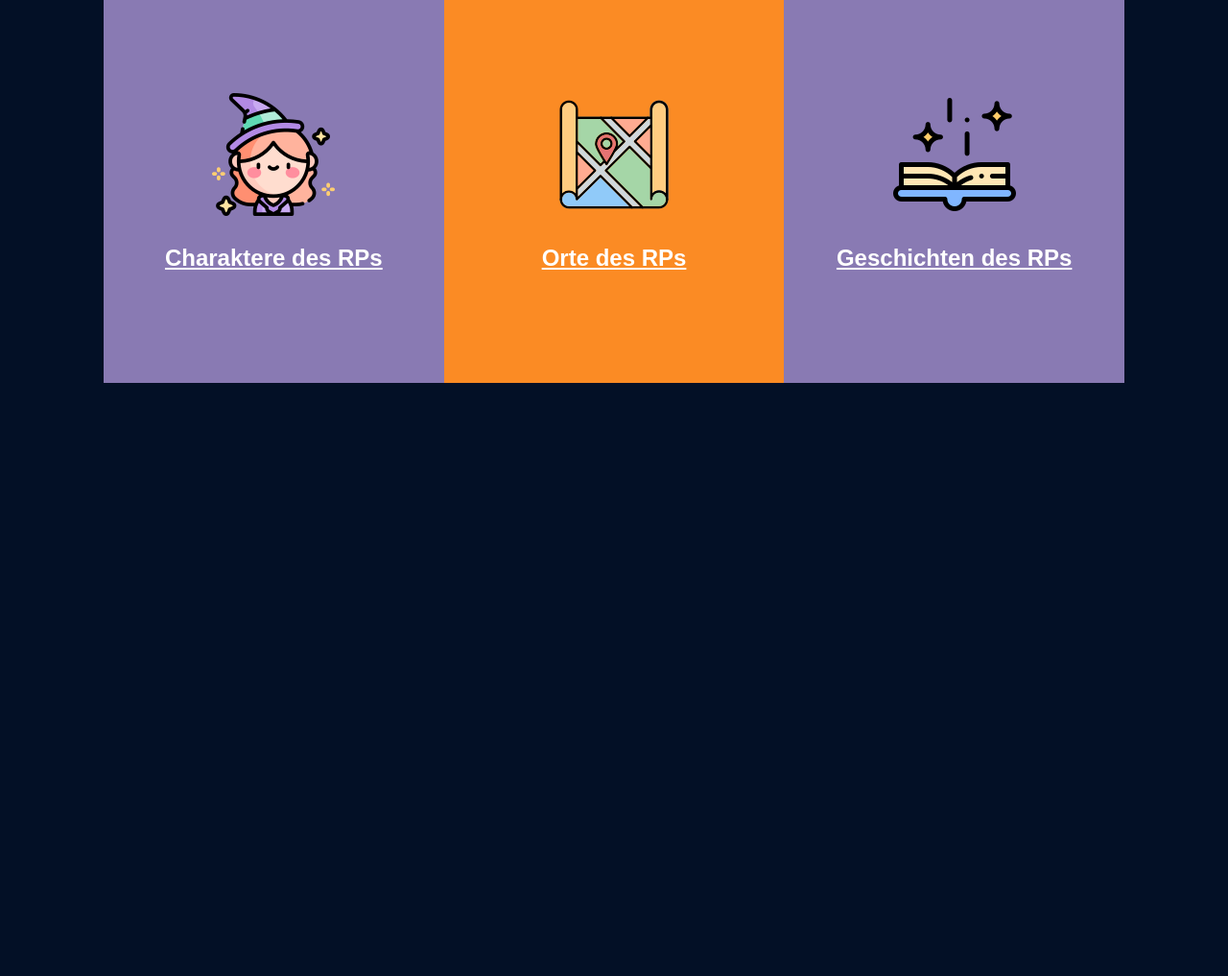
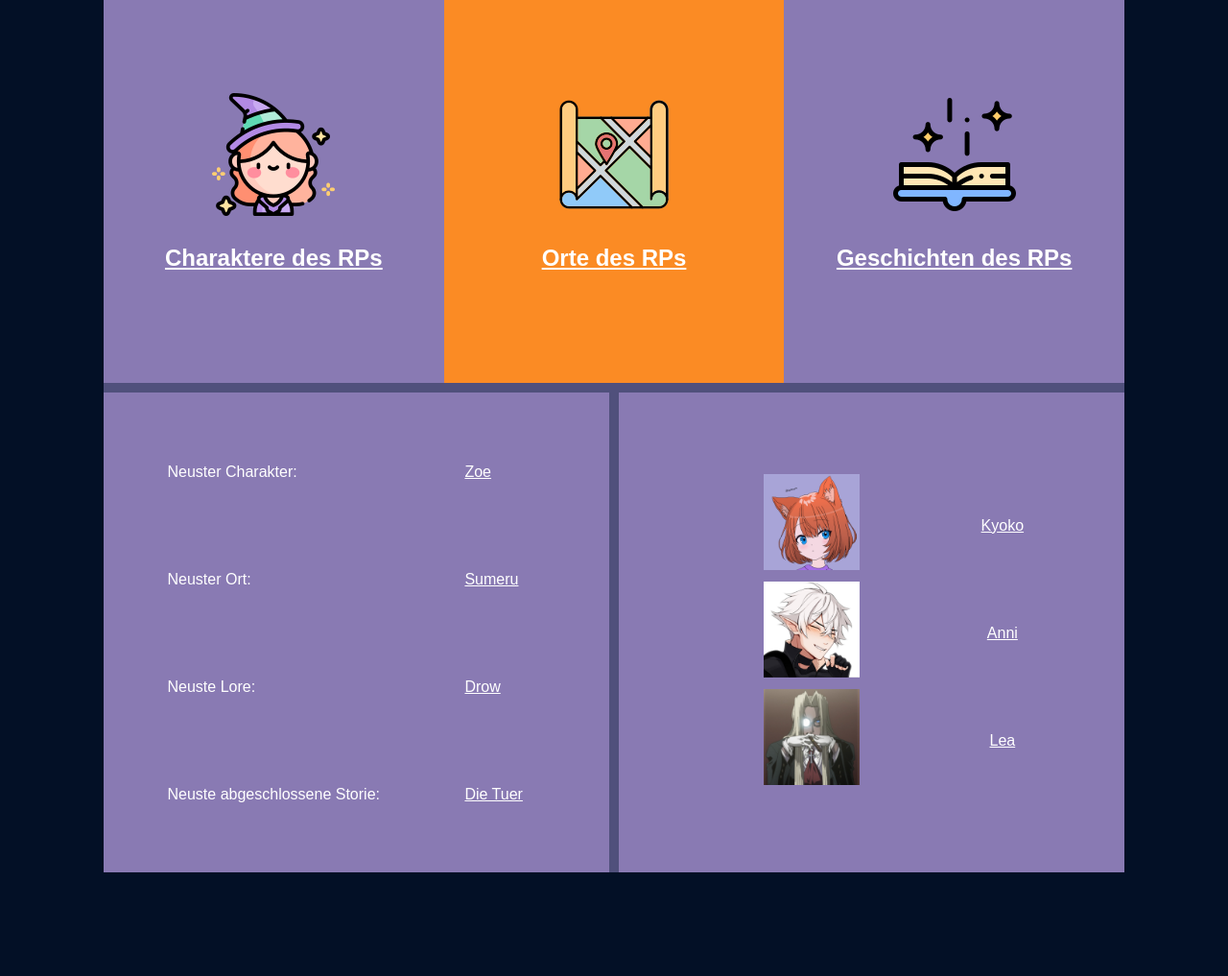
Before and after one commit to KyokoNakahara/SafePlaceRR, a PHP site: page / in a window 1280 px wide. Shown: the part 129-1146 px from the top of the page at 96% size. Before the commit the page ends 800 px from the top, so only its background shows below. Run offline with PHP 8.4, Linux system fonts and the light colour scheme.

Commit message:
Frontpage V1.5

```diff
--- a/Css/index.css
+++ b/Css/index.css
@@ -78,6 +78,37 @@
 
 }
 
+.section-2 {
+    color: #ffffff;
+    flex: 0 0 100%;
+    max-width: 100%;
+    min-width: 100%;
+    content: '';
+    display: grid;
+    background-image: none;
+    min-height: 80px;
+    width: 100% !important;
+    position: sticky;
+    display: grid;
+    grid-template-columns: 70% 30%;
+    gap: 10px;
+    align-items: center;
+    line-height: 25px;
+    justify-content:center;
+    background-color: #50507C;
+    margin: 0;
+    align-self: flex-start;
+    display: -webkit-flexbox;
+    display: -ms-flexbox;
+    display: -webkit-flex;
+    display: flex;
+    -webkit-flex-align: center;
+    -ms-flex-align: center;
+    -webkit-align-items: center;
+    align-items: center;
+    justify-content: center;
+}
+
 .container {
     text-align: center;
     position: relative;
@@ -116,3 +147,35 @@
     align-items: center;
     justify-content: center;
 }
+
+.Pbs {
+    align-self: left;
+    height: 100px;
+    width: 100px;
+}
+
+.container-2 {
+    text-align: center;
+    position: relative;
+    background-clip: padding-box;
+    background-origin: padding-box;
+    flex: 1;
+    max-width: 100%;
+    transition-duration: inherit;
+    padding: 0px;
+    background-color: #897AB3;
+    height: 500px;
+    width: 400px;
+    display: table;
+    align-self: flex-start;
+    display: -webkit-flexbox;
+    display: -ms-flexbox;
+    display: -webkit-flex;
+    display: flex;
+    -webkit-flex-align: center;
+    -ms-flex-align: center;
+    -webkit-align-items: center;
+    align-items: center;
+    justify-content: center;
+    margin-top: 10px;
+}
--- a/index.html
+++ b/index.html
@@ -43,5 +43,43 @@
                     </table>
                 </div>
             </section>
+            <section class="section-2">
+                <div class="container-2">
+                    <table style="width: 400px;">
+                        <tr style="height: 110px; text-align: left;">
+                            <td>Neuster Charakter:</td>
+                            <td><a style="color: #ffffff;" href="Charaktere/Zoe.html">Zoe</a></td>
+                        </tr>
+                        <tr style="height: 110px; text-align: left;">
+                            <td>Neuster Ort:</td>
+                            <td><a style="color: #ffffff;" href="Orte/Sumeru.html">Sumeru</a></td>
+                        </tr>
+                        <tr style="height: 110px; text-align: left;">
+                            <td>Neuste Lore:</td>
+                            <td><a style="color: #ffffff;" href="Lore/Drow.html">Drow</a></td>
+                        </tr>
+                        <tr style="height: 110px; text-align: left;">
+                            <td>Neuste abgeschlossene Storie:</td>
+                            <td><a style="color: #ffffff;" href="Stories/Tuer.html">Die Tuer</a></td>
+                        </tr>
+                    </table>
+                </div>
+                <div class="container-2">
+                    <table style="width: 400px;">
+                        <tr style="height: 110px; text-align: center;">
+                            <td><img class="Pbs" src="Charaktere/images/Kyo.png" alt="Kyos Pb"></td>
+                            <td><a style="color: #ffffff;" href="Spieler/Kyo.html">Kyoko</a></td>
+                        </tr>
+                        <tr style="height: 110px; text-align: center;">
+                            <td><img class="Pbs" src="Charaktere/images/Anni.png" alt="Annis Pb"></td>
+                            <td><a style="color: #ffffff;" href="Spieler/Anni.html">Anni</a></td>
+                        </tr>
+                        <tr style="height: 110px; text-align: center;">
+                            <td><img class="Pbs" src="Charaktere/images/Lea.png" alt="Leas Pb"></td>
+                            <td><a style="color: #ffffff;" href="Spieler/Lea.html">Lea</a></td>
+                        </tr>
+                    </table>
+                </div>
+            </section>
         </div>
     </body>
```
Also changed, not shown: Charaktere/images/Anni.png (added), Charaktere/images/Kyo.png (added), Charaktere/images/Lea.png (added), Lore/Drow.html (added), Orte/Sumeru.html (added), Spieler/Anni.html (added), Spieler/Kyo.html (added), Spieler/Lea.html (added), Stories/Tuer.html (added).
